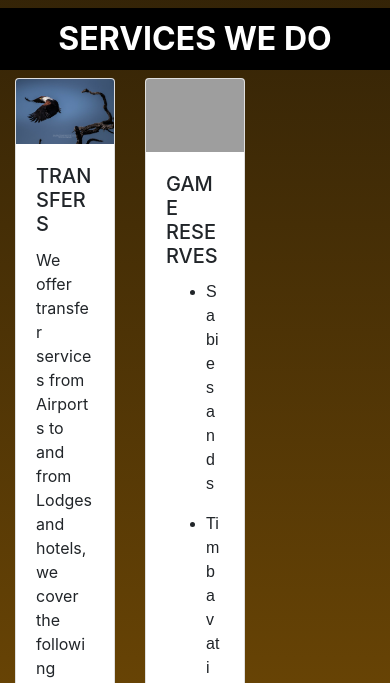
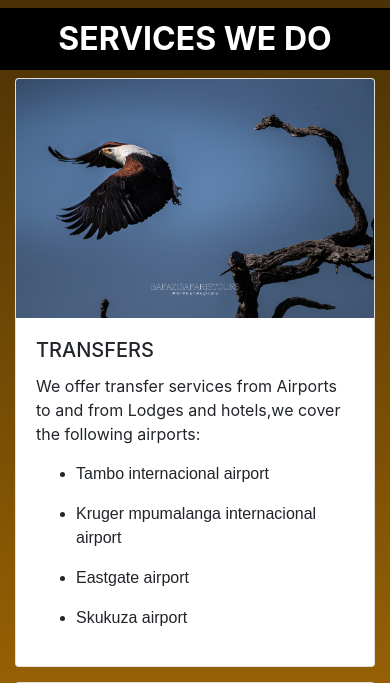
Before and after one commit to DFTallafigo/BafaziSafari, a Yii app: template views/site/about.php in a window 390 px wide. Shown: the part 600-1283 px from the top of the page. Run offline with PHP 8.4 and a stand-in for Yii, Linux system fonts and the light colour scheme; the template is opened without the code that fills it, so the values that code supplies are empty; some libraries are stand-ins or nearby versions; grey boxes are pictures that could not be loaded.

Commit message:
vista mobile

```diff
--- a/views/site/about.php
+++ b/views/site/about.php
@@ -26,7 +26,7 @@ $this->params['breadcrumbs'][] = $this->title;
                     </p>
                 </strong>
             </div>
-            <div class="col-4">
+            <div class="col-lg-4 col-md-4 col-sm-12">
                 <div class="card">
                     <img class="card-img-top" src="../images/_29I6270.jpg" alt="Card image cap">
                     <div class="card-body">
@@ -44,7 +44,7 @@ $this->params['breadcrumbs'][] = $this->title;
                 </div>
             </div>
 
-            <div class="col-4">
+            <div class="col-lg-4 col-md-4 col-sm-12">
                 <div class="card">
                     <img class="card-img-top" src="../images/632A9253.jpg" alt="Card image cap">
                     <div class="card-body">
```
